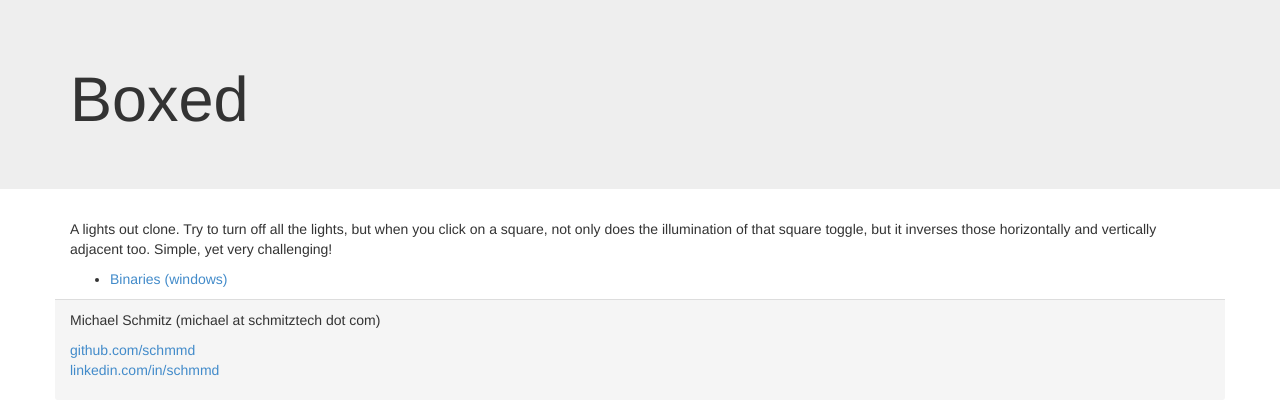
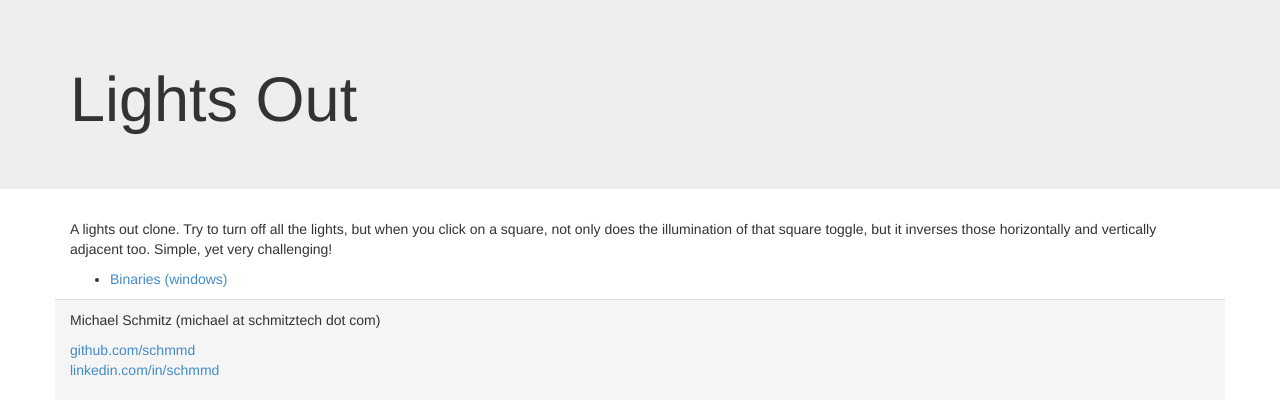
Before and after one commit to schmmd/www.schmitztech.com, a Jekyll site: the page built from _posts/2002-10-11-lightsout.md, in a window 1280 px wide. Shown: the top 415 px of the page. Built offline with Jekyll 4.4.1, drawn with Linux system fonts in a browser that asks for light colours; Markdown is read by kramdown in place of the engine named in the settings.

Commit message:
Fix names of posts.

```diff
--- a/_posts/2002-10-11-lightsout.md
+++ b/_posts/2002-10-11-lightsout.md
@@ -1,6 +1,6 @@
 ---
 layout: default
-title: Boxed
+title: Lights Out
 author: Michael Schmitz
 category: olddownloads
 ---
```
Also changed, not shown: _posts/2002-08-20-schmitriz.md (+1 -1 lines).
